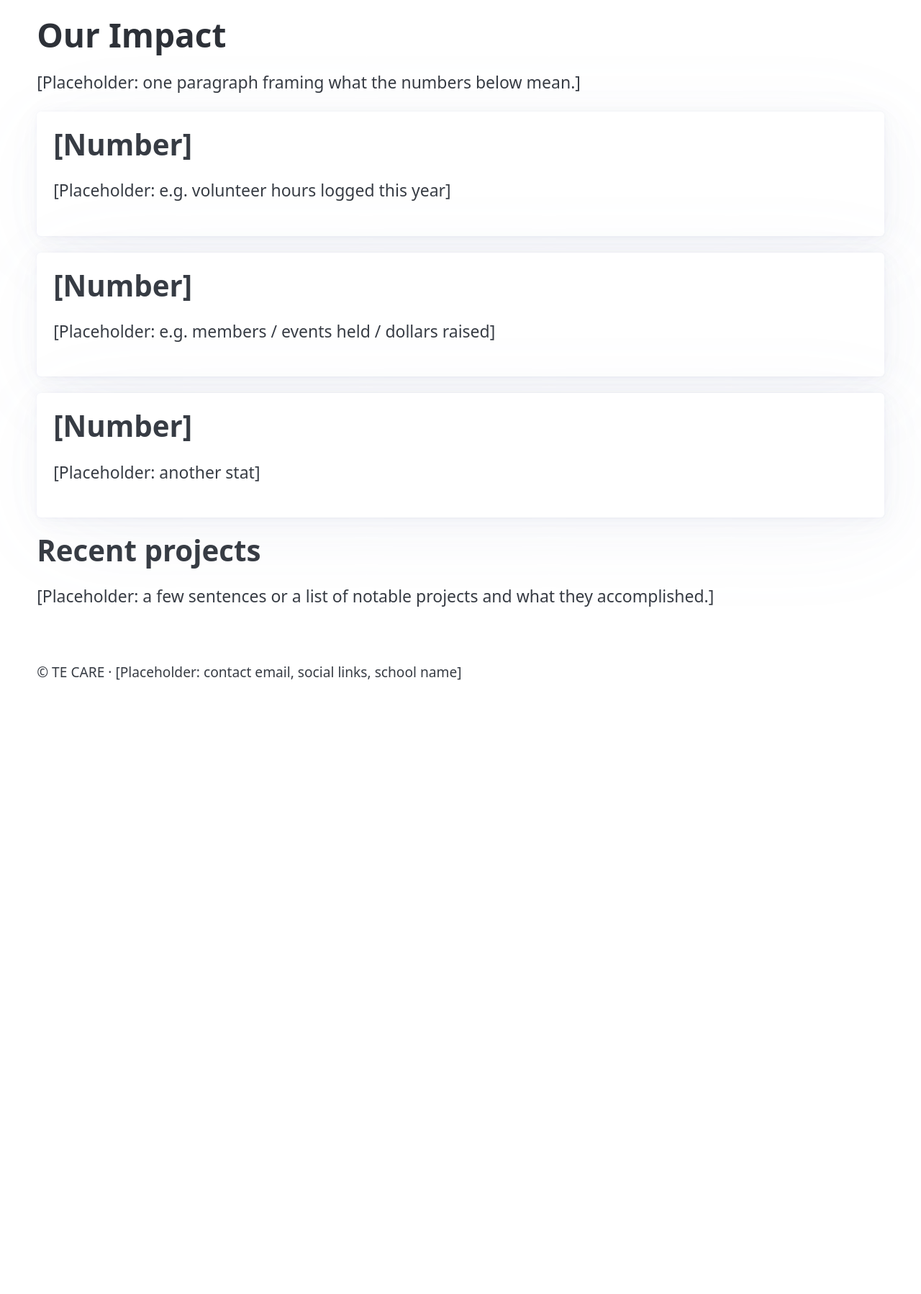
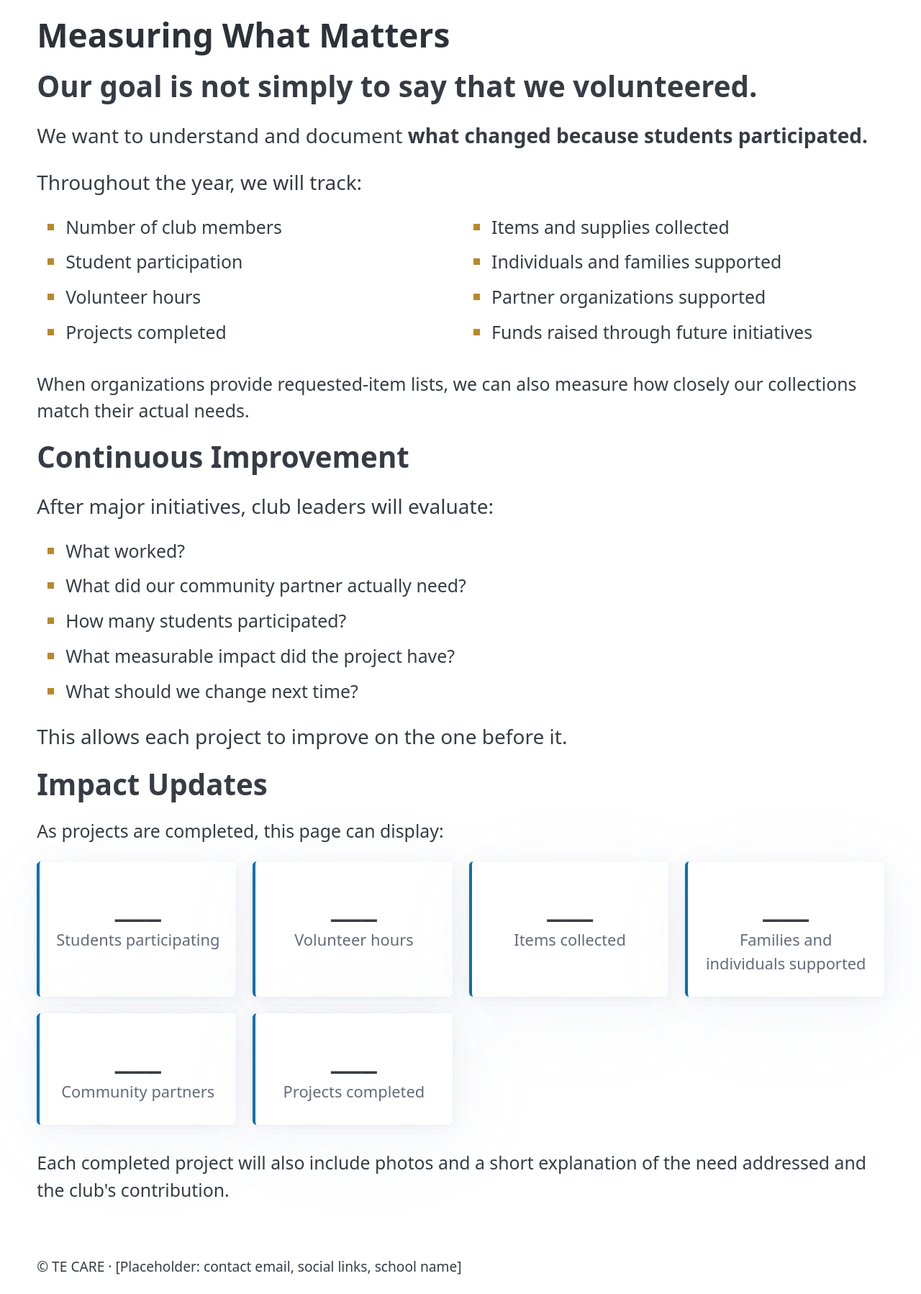
Before and after one commit to iodium/TE-Care-Website, a Flask app: page /impact in a window 1280 px wide. Shown: the part 127-1925 px from the top of the page at 72% size. Before the commit the page ends 1072 px from the top, so only its background shows below. Run offline with Flask 3, Linux system fonts and the light colour scheme; some libraries are stand-ins or nearby versions.

Commit message:
almost done with the basics

```diff
--- a/app.py
+++ b/app.py
@@ -48,7 +48,7 @@ def about():
 
 @app.route('/impact')
 def impact():
-    return render_template("impact.html")
+    return render_template("impact.html", c=load_content("impact"))
 
 @app.route('/calendar')
 def calendar():
--- /dev/null
+++ b/content/impact.json
@@ -0,0 +1,41 @@
+{
+  "title": "Measuring What Matters",
+  "subtitle": "Our goal is not simply to say that we volunteered.",
+  "intro": "We want to understand and document <b>what changed because students participated.</b>",
+
+  "track_lead": "Throughout the year, we will track:",
+  "track": [
+    "Number of club members",
+    "Student participation",
+    "Volunteer hours",
+    "Projects completed",
+    "Items and supplies collected",
+    "Individuals and families supported",
+    "Partner organizations supported",
+    "Funds raised through future initiatives"
+  ],
+  "track_note": "When organizations provide requested-item lists, we can also measure how closely our collections match their actual needs.",
+
+  "improve_heading": "Continuous Improvement",
+  "improve_lead": "After major initiatives, club leaders will evaluate:",
+  "evaluate": [
+    "What worked?",
+    "What did our community partner actually need?",
+    "How many students participated?",
+    "What measurable impact did the project have?",
+    "What should we change next time?"
+  ],
+  "improve_note": "This allows each project to improve on the one before it.",
+
+  "updates_heading": "Impact Updates",
+  "updates_intro": "As projects are completed, this page can display:",
+  "stats": [
+    { "label": "Students participating",        "value": "___" },
+    { "label": "Volunteer hours",               "value": "___" },
+    { "label": "Items collected",               "value": "___" },
+    { "label": "Families and individuals supported", "value": "___" },
+    { "label": "Community partners",            "value": "___" },
+    { "label": "Projects completed",            "value": "___" }
+  ],
+  "updates_note": "Each completed project will also include photos and a short explanation of the need addressed and the club's contribution."
+}
--- a/static/css/theme.css
+++ b/static/css/theme.css
@@ -37,6 +37,23 @@ hr {
 }
 html {
   font-size: calc(var(--pico-font-size) * var(--site-text-scale));
+}
+
+/* Normal paragraph and list text a notch bigger than Pico's default.
+   Scoped to <main> so the nav bar doesn't grow. Headings are unaffected.
+   .lead is the "slightly bigger than normal" size used for intros. */
+:root {
+  --site-body-size: 1.08rem;
+  --site-lead-size: 1.22rem;
+}
+main p,
+main li,
+main td,
+main th {
+  font-size: var(--site-body-size);
+}
+.lead {
+  font-size: var(--site-lead-size);
 }
 
 /* dark mode: lighten garnet so it stays readable on dark gray */
@@ -83,11 +100,6 @@ nav ul {
   margin-top: -0.5rem; /* tuck it up closer to the h1 */
 }
 
-/* Intro paragraph: a step up from body text */
-.lead {
-  font-size: 1.15rem;
-}
-
 /* "...centered around partnership:" — bigger than the intro, a touch heavier */
 .approach-lead {
   font-size: 1.25rem;
@@ -110,6 +122,7 @@ nav ul {
 .steps li {
   list-style: none; /* Pico sets bullets on the li, so clear it here, not on the ul */
   margin: 0;
+  font-size: inherit; /* keep the 1.3rem from .steps, not the body size */
 }
 .steps li:not(:last-child)::after {
   content: "\2192"; /* → */
@@ -156,12 +169,18 @@ nav ul {
 
 /* ============ About page ============ */
 
-/* The five questions: gold bullets, a little breathing room between items */
-.questions li {
+/* Shared bullet-list style (About, Impact): gold bullets, a little
+   breathing room between items. Add .two-col to split into two columns
+   when there's room. */
+.bullets li {
   margin-bottom: 0.5rem;
 }
-.questions li::marker {
+.bullets li::marker {
   color: var(--site-accent);
+}
+.bullets.two-col {
+  columns: 2 16rem;
+  column-gap: 2rem;
 }
 
 /* A heading that should read as a small bold lead-in rather than a section title */
@@ -189,3 +208,33 @@ nav ul {
 .teams p {
   margin-bottom: 0;
 }
+
+
+/* ============ Impact page ============ */
+
+/* Stat tiles: a grid of cards, each with a big number over a small label.
+   Number in normal text color (semibold), label in muted gray. */
+.stats {
+  display: grid;
+  grid-template-columns: repeat(auto-fit, minmax(12rem, 1fr));
+  gap: 1rem;
+  margin-bottom: 1.5rem;
+}
+.stats article {
+  margin: 0;
+  padding: 1.25rem 1rem;
+  text-align: center;
+  border-left: 4px solid var(--pico-primary);
+}
+.stat-value {
+  display: block;
+  font-size: 2.25rem;
+  font-weight: 600;
+  line-height: 1.1;
+  margin-bottom: 0.35rem;
+}
+.stat-label {
+  display: block;
+  font-size: 0.95rem;
+  color: var(--pico-muted-color);
+}
--- a/templates/about.html
+++ b/templates/about.html
@@ -12,7 +12,7 @@
 <section>
     <h2>{{ c.approach_heading }}</h2>
     <h3>{{ c.questions_heading }}</h3>
-    <ul class="questions">
+    <ul class="bullets">
         {% for q in c.questions %}
         <li>{{ q }}</li>
         {% endfor %}
--- a/templates/impact.html
+++ b/templates/impact.html
@@ -2,27 +2,42 @@
 {% block title %}Impact{% endblock %}
 
 {% block content %}
-<h1>Our Impact</h1>
-<p>[Placeholder: one paragraph framing what the numbers below mean.]</p>
+<section>
+    <h1>{{ c.title }}</h1>
+    <h2>{{ c.subtitle }}</h2>
+    <p class="lead">{{ c.intro|safe }}</p>
 
-<!-- Each <article> renders as a card in Pico -->
-<article>
-    <h2>[Number]</h2>
-    <p>[Placeholder: e.g. volunteer hours logged this year]</p>
-</article>
-
-<article>
-    <h2>[Number]</h2>
-    <p>[Placeholder: e.g. members / events held / dollars raised]</p>
-</article>
-
-<article>
-    <h2>[Number]</h2>
-    <p>[Placeholder: another stat]</p>
-</article>
+    <p class="lead">{{ c.track_lead|safe }}</p>
+    <ul class="bullets two-col">
+        {% for item in c.track %}
+        <li>{{ item }}</li>
+        {% endfor %}
+    </ul>
+    <p>{{ c.track_note|safe }}</p>
+</section>
 
 <section>
-    <h2>Recent projects</h2>
-    <p>[Placeholder: a few sentences or a list of notable projects and what they accomplished.]</p>
+    <h2>{{ c.improve_heading }}</h2>
+    <p class="lead">{{ c.improve_lead|safe }}</p>
+    <ul class="bullets">
+        {% for item in c.evaluate %}
+        <li>{{ item }}</li>
+        {% endfor %}
+    </ul>
+    <p class="lead">{{ c.improve_note|safe }}</p>
+</section>
+
+<section>
+    <h2>{{ c.updates_heading }}</h2>
+    <p>{{ c.updates_intro|safe }}</p>
+    <div class="stats">
+        {% for stat in c.stats %}
+        <article>
+            <strong class="stat-value">{{ stat.value }}</strong>
+            <span class="stat-label">{{ stat.label }}</span>
+        </article>
+        {% endfor %}
+    </div>
+    <p>{{ c.updates_note|safe }}</p>
 </section>
 {% endblock %}
```
